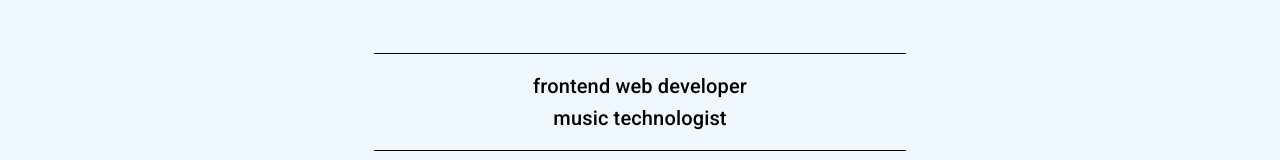
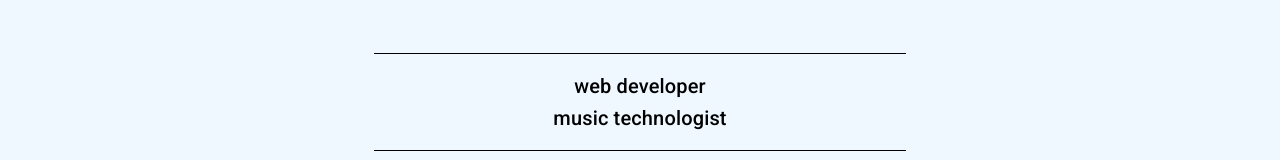
Before and after one commit to michaelbulaongdev/portfolio-old, a React (Create React App) app: page / in a window 1280 px wide. Shown: the part 335-495 px from the top of the page. Built offline with nearby package versions, Linux system fonts and the light colour scheme.

Commit message:
Update Home.js

```diff
--- a/src/components/Home.js
+++ b/src/components/Home.js
@@ -44,7 +44,7 @@ export default function Home() {
 					flexDirection: 'column',
 				}}>
 				<Typography variant='h6' align='center'>
-					frontend web developer
+					web developer
 				</Typography>
 				<Typography variant='h6' align='center'>
 					music technologist
```
